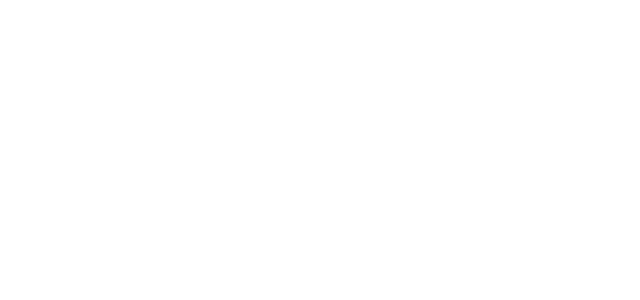
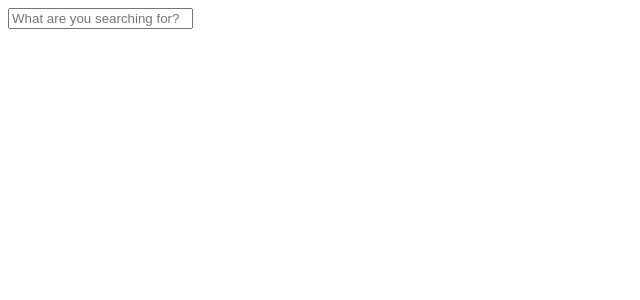
Before and after one commit to collich/React--Simple-Image-Search, a React (Create React App) app: page / in a window 1280 px wide. Shown: the top 300 px of the page, without its empty margins (0-640 px from the left). Built offline with nearby package versions, Linux system fonts and the light colour scheme.

Commit message:
Search Bar completed

```diff
--- a/src/components/App.js
+++ b/src/components/App.js
@@ -1,5 +1,13 @@
+import SearchBar from "./SearchBar"
+
 const App = () => {
+    const handleSubmit = (term) => {
+        console.log('Search for', term);
+    }
 
+    return (
+        <SearchBar onSubmit={handleSubmit}/>
+    )
 }
 
 export default App
--- a/src/components/SearchBar.js
+++ b/src/components/SearchBar.js
@@ -1,5 +1,27 @@
-const SearchBar = () => {
+import { useState } from "react"
 
+const SearchBar = ({onSubmit}) => {
+    const [item, setItem] = useState('')
+
+    const handleSubmit = (e) => {
+        e.preventDefault()
+        onSubmit(item)
+    }
+
+    const handleSearch = (e) => {
+        setItem(e.target.value)
+    }
+
+    return (
+        <div>
+            <form onSubmit={handleSubmit}>
+                <input placeholder="What are you searching for?"
+                onChange={handleSearch}
+                value={item}></input>
+                <div>{item}</div>
+            </form>
+        </div>
+    )
 }
 
 export default SearchBar
```
